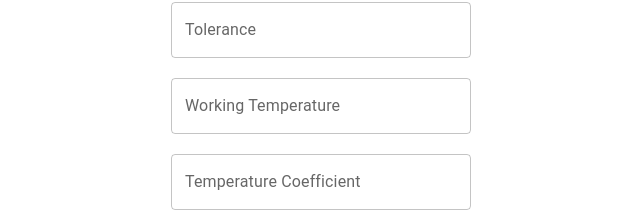
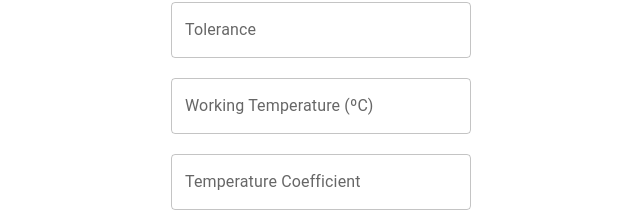
Before and after one commit to officecowboy/order-form, a React (Create React App) app: page / in a window 1280 px wide. Shown: the part 380-592 px from the top of the page, without its empty margins (319-959 px from the left). Built offline with nearby package versions, Linux system fonts and the light colour scheme.

Commit message:
basic error messages

```diff
--- a/src/App.tsx
+++ b/src/App.tsx
@@ -24,7 +24,7 @@ const schema = yup.object({
 }).required();
 
 export default function App() {
-  const { handleSubmit, control, reset } = useForm<IFormInputs>({
+  const { handleSubmit, control, formState: { errors }, reset } = useForm<IFormInputs>({
     resolver: yupResolver(schema)
   });
   const onSubmit: SubmitHandler<IFormInputs> = data => console.log(data);
@@ -39,12 +39,13 @@ export default function App() {
           defaultValue={""}
           render={({ field }) =>
             <TextField
+              {...field}
+              error={!!errors.type}
               id="outlined-basic"
               label="Component Type"
               variant="outlined"
               select
-              className="TextField"
-              {...field}
+              helperText={errors.type && "Required field."}
             >
               <MenuItem value={"capacitor"}>Capacitor</MenuItem>
               <MenuItem value={"resistor"}>Resistor</MenuItem>
@@ -57,6 +58,8 @@ export default function App() {
           render={({ field }) =>
             <TextField
               {...field}
+              error={!!errors.nominal_capacitance}
+              helperText={errors.nominal_capacitance?.message}
               id="outlined-basic"
               label="Nominal Capacitance"
               variant="outlined"
@@ -68,6 +71,8 @@ export default function App() {
           render={({ field }) =>
             <TextField
               {...field}
+              error={!!errors.working_voltage}
+              helperText={errors.nominal_capacitance?.message}
               id="outlined-basic"
               label="Working Voltage"
               variant="outlined"
@@ -79,6 +84,8 @@ export default function App() {
           render={({ field }) =>
             <TextField
               {...field}
+              error={!!errors.tolerance}
+              helperText={errors.tolerance?.message}
               id="outlined-basic"
               label="Tolerance"
               variant="outlined"
@@ -90,8 +97,10 @@ export default function App() {
           render={({ field }) =>
             <TextField
               {...field}
+              error={!!errors.working_temperature}
+              helperText={errors.working_temperature?.message}
               id="outlined-basic"
-              label="Working Temperature"
+              label="Working Temperature (ºC)"
               variant="outlined"
             />}
         />
@@ -101,6 +110,8 @@ export default function App() {
           render={({ field }) =>
             <TextField
               {...field}
+              error={!!errors.temperature_coefficient}
+              helperText={errors.temperature_coefficient?.message}
               id="outlined-basic"
               label="Temperature Coefficient"
               variant="outlined"
```
